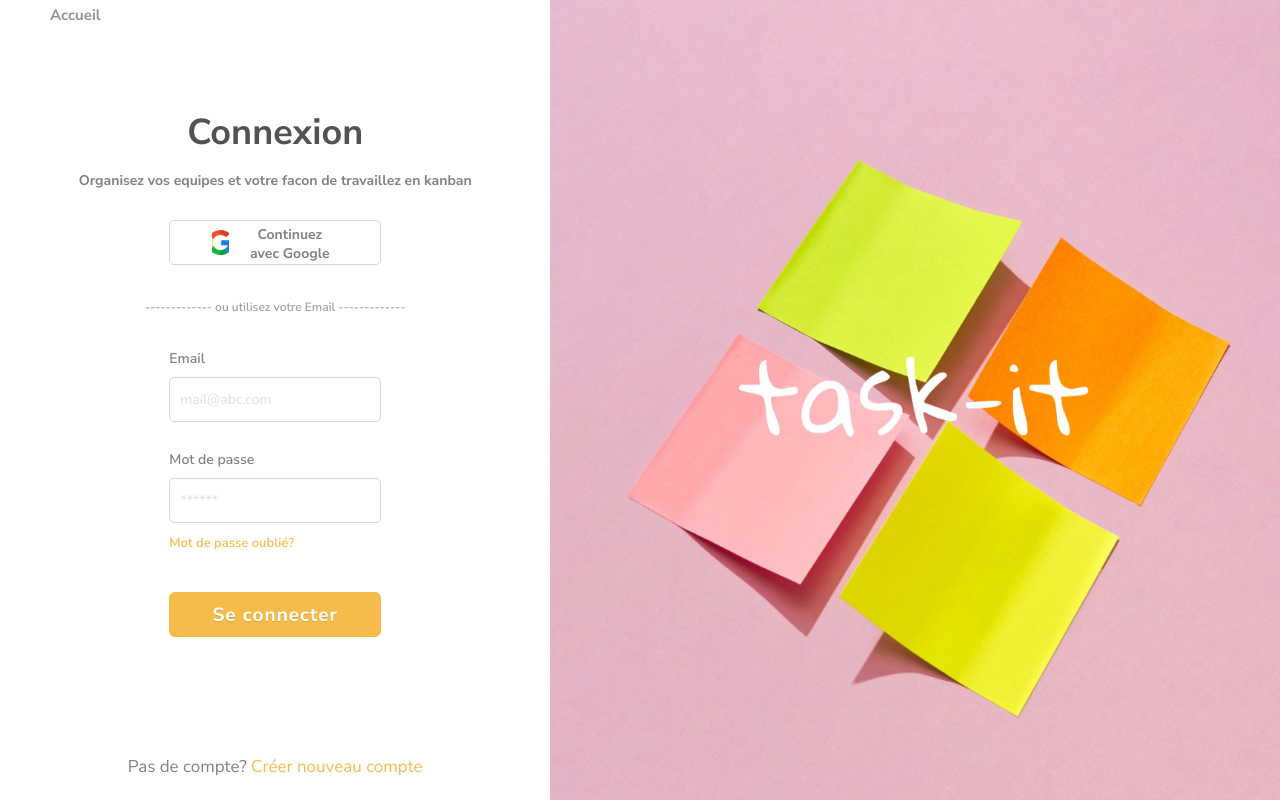
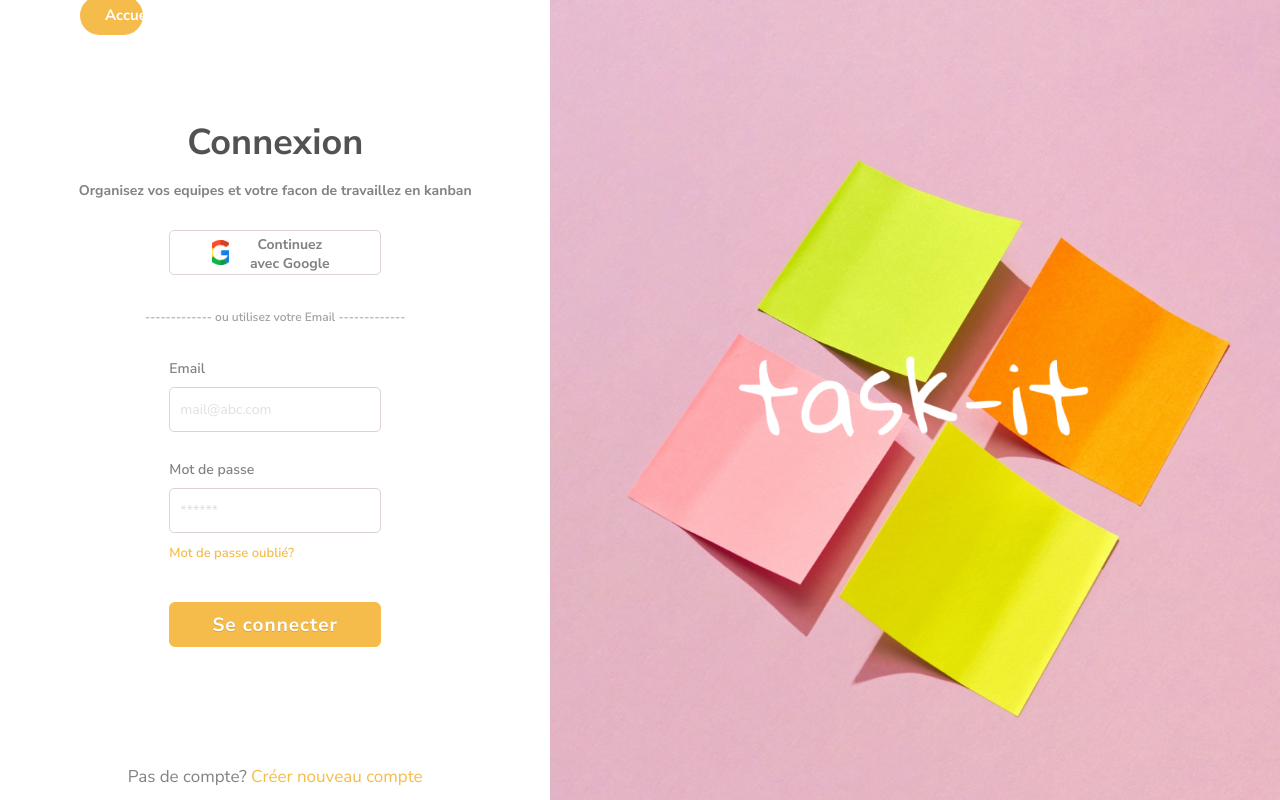
Before and after one commit to Jordy-Hermes/TASK-IT, a PHP site: page /formConnexion.php in a window 1280 px wide. Run offline with PHP 8.4, Linux system fonts and the light colour scheme.

Commit message:
bouton acceuil remis a neuf

```diff
--- a/assets/css/styleconnexion.css
+++ b/assets/css/styleconnexion.css
@@ -64,7 +64,12 @@ p {
 	font-style: normal;
 	font-size: 15px;
 	line-height: 19px;
-	color: #828282db;
+	background: #F5BC4B;
+	color: #fff;
+	padding: 10px 25px;
+	margin-left: 30px;
+	border-radius: 50px;
+	width: 14%;
 }
 
 
```
Also changed, not shown: assets/css/styleinscription.css (+6 -1 lines).
